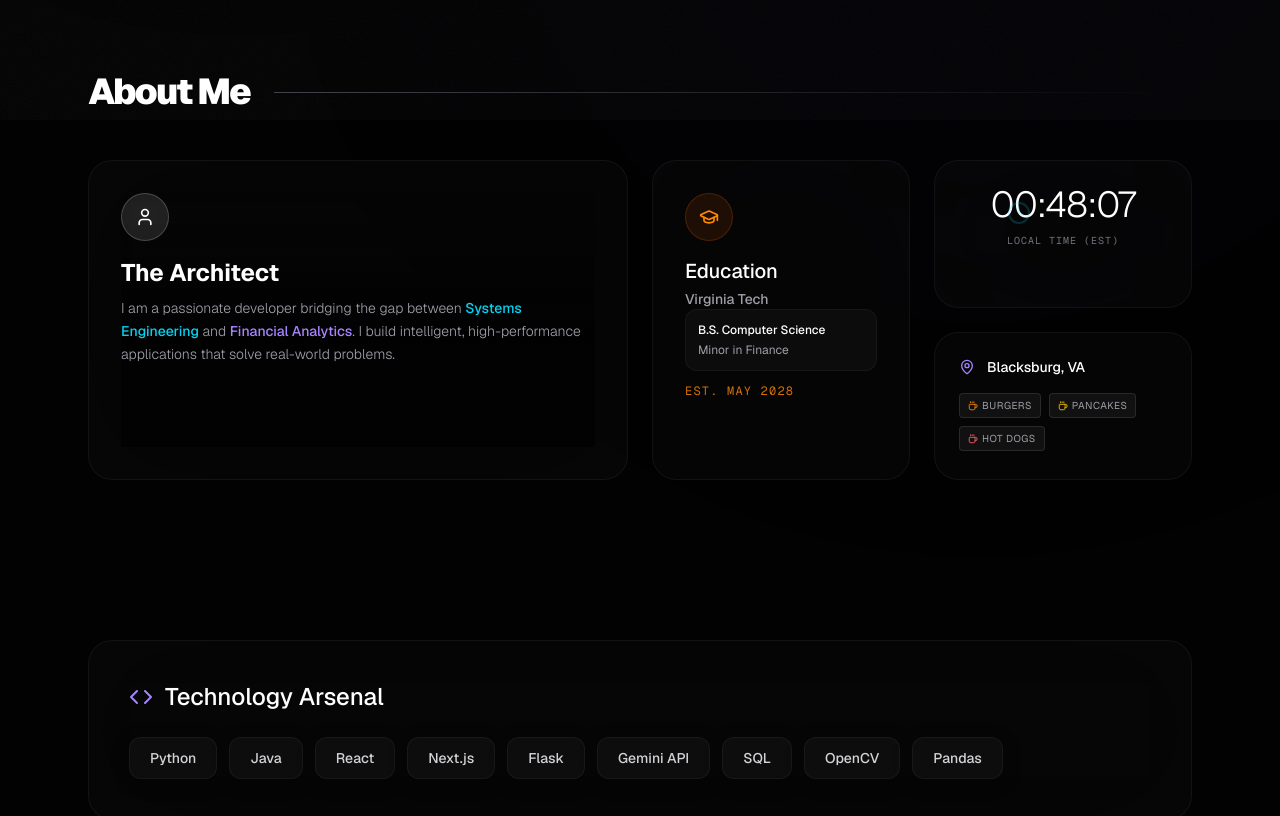
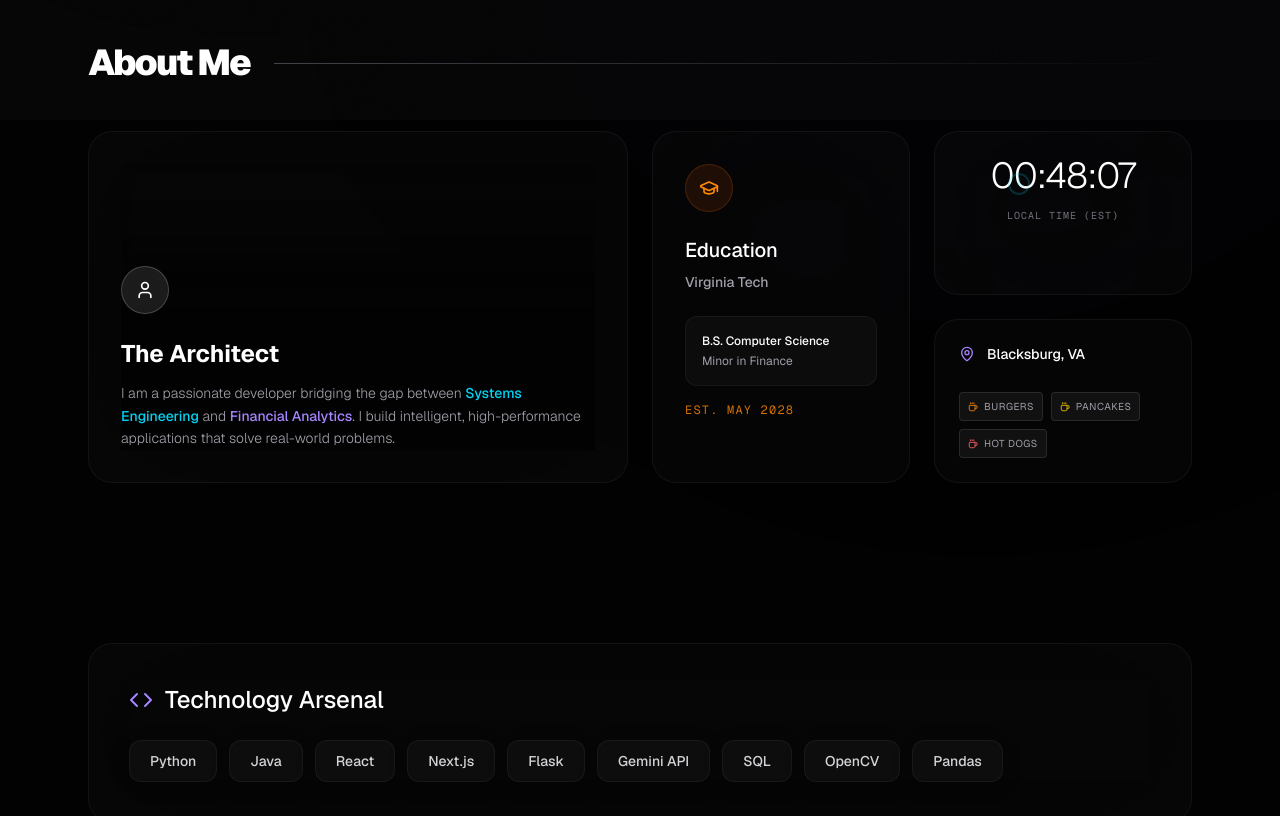
Before and after one commit to HargunSinghGhotra/PersonalWebsite, a Next.js app in the folder hargun-portfolio/: page / in a window 1280 px wide. Shown: the part 680-1496 px from the top of the page. Built offline with nearby package versions, Linux system fonts and the light colour scheme.

Commit message:
Update page.tsx

```diff
--- a/hargun-portfolio/app/page.tsx
+++ b/hargun-portfolio/app/page.tsx
@@ -90,7 +90,8 @@ export default function Portfolio() {
                     </motion.div>
                 </Magnetic>
 
-                <h1 className="text-6xl md:text-[9rem] leading-none font-black tracking-tighter mb-8 bg-gradient-to-b from-white via-zinc-200 to-zinc-800 bg-clip-text text-transparent">
+                {/* RESPONSIVE HERO TEXT FIX */}
+                <h1 className="text-6xl sm:text-7xl md:text-8xl lg:text-[9rem] leading-[0.9] font-black tracking-tighter mb-8 bg-gradient-to-b from-white via-zinc-200 to-zinc-800 bg-clip-text text-transparent">
                     HARGUN<br/>GHOTRA
                 </h1>
 
@@ -103,43 +104,41 @@ export default function Portfolio() {
                 </div>
             </section>
 
-            {/* --- THE NEW ABOUT SECTION --- */}
+            {/* --- THE NEW ABOUT SECTION (RESPONSIVE FIX) --- */}
             <section id="about" className="mb-40">
                 <div className="flex items-center gap-6 mb-12">
                     <h2 className="text-3xl md:text-4xl font-black tracking-tighter">About Me</h2>
                     <div className="h-px flex-1 bg-gradient-to-r from-zinc-700 to-transparent"></div>
                 </div>
 
-                <div className="grid grid-cols-1 md:grid-cols-4 gap-6">
+                <div className="grid grid-cols-1 lg:grid-cols-4 gap-6">
                     {/* Profile & Summary */}
-                    <TiltCard className="md:col-span-2 p-8 h-80 flex flex-col justify-end relative overflow-hidden group">
-                        {/* Placeholder for Profile Picture - Update src later */}
+                    <TiltCard className="lg:col-span-2 p-8 min-h-[22rem] h-full flex flex-col justify-end relative overflow-hidden group">
                         <div className="absolute inset-0 z-0 bg-gradient-to-t from-[#020202] via-[#020202]/80 to-transparent"></div>
-                        {/* Once you have a photo, uncomment the img tag below and place profile.jpg in your public folder */}
                         {/* <img src="/profile.jpg" alt="Hargun Ghotra" className="absolute inset-0 w-full h-full object-cover z-[-1] opacity-40 group-hover:opacity-60 transition-opacity duration-700" /> */}
 
-                        <div className="relative z-10">
-                            <div className="w-12 h-12 rounded-full bg-white/10 flex items-center justify-center mb-4 border border-white/20 backdrop-blur-md">
+                        <div className="relative z-10 mt-auto pt-10">
+                            <div className="w-12 h-12 rounded-full bg-white/10 flex items-center justify-center mb-6 border border-white/20 backdrop-blur-md">
                                 <User size={20} className="text-white" />
                             </div>
-                            <h3 className="text-2xl font-bold text-white mb-2">The Architect</h3>
-                            <p className="text-sm text-zinc-400 leading-relaxed font-light">
+                            <h3 className="text-2xl font-bold text-white mb-3">The Architect</h3>
+                            <p className="text-sm text-zinc-400 leading-relaxed font-light max-w-lg">
                                 I am a passionate developer bridging the gap between <span className="text-cyan-400 font-medium">Systems Engineering</span> and <span className="text-violet-400 font-medium">Financial Analytics</span>. I build intelligent, high-performance applications that solve real-world problems.
                             </p>
                         </div>
                     </TiltCard>
 
                     {/* Education */}
-                    <TiltCard className="md:col-span-1 p-8 h-80 flex flex-col justify-between">
+                    <TiltCard className="lg:col-span-1 p-8 min-h-[22rem] h-full flex flex-col justify-between">
                         <div>
-                            <div className="w-12 h-12 rounded-full bg-orange-500/10 flex items-center justify-center mb-4 border border-orange-500/20 text-orange-400">
+                            <div className="w-12 h-12 rounded-full bg-orange-500/10 flex items-center justify-center mb-6 border border-orange-500/20 text-orange-400">
                                 <GraduationCap size={20} />
                             </div>
-                            <h3 className="text-xl font-medium text-white mb-1">Education</h3>
-                            <p className="text-sm text-zinc-400 font-medium">Virginia Tech</p>
+                            <h3 className="text-xl font-medium text-white mb-2">Education</h3>
+                            <p className="text-sm text-zinc-400 font-medium mb-6">Virginia Tech</p>
                         </div>
-                        <div className="space-y-3">
-                            <div className="text-xs text-zinc-400 bg-white/[0.03] p-3 rounded-xl border border-white/[0.05]">
+                        <div className="space-y-4">
+                            <div className="text-xs text-zinc-400 bg-white/[0.03] p-4 rounded-xl border border-white/[0.05]">
                                 <span className="text-white font-medium block mb-1">B.S. Computer Science</span>
                                 Minor in Finance
                             </div>
@@ -150,29 +149,29 @@ export default function Portfolio() {
                     </TiltCard>
 
                     {/* Live Clock & Vitals */}
-                    <div className="md:col-span-1 flex flex-col gap-6 h-80">
+                    <div className="lg:col-span-1 flex flex-col gap-6 min-h-[22rem] h-full">
                         {/* Clock Widget */}
-                        <TiltCard className="flex-1 p-6 flex flex-col justify-center items-center text-center relative overflow-hidden">
+                        <TiltCard className="flex-1 p-6 flex flex-col justify-center items-center text-center relative overflow-hidden min-h-[10rem]">
                             <Clock size={24} className="text-cyan-400 absolute top-4 left-4 opacity-20" />
                             <LiveClock />
-                            <p className="text-[10px] font-mono text-zinc-500 uppercase tracking-widest mt-2">Local Time (EST)</p>
+                            <p className="text-[10px] font-mono text-zinc-500 uppercase tracking-widest mt-3">Local Time (EST)</p>
                         </TiltCard>
 
                         {/* Location & Fuel */}
-                        <TiltCard className="flex-1 p-6 flex flex-col justify-center">
-                            <div className="flex items-center gap-3 mb-2">
-                                <MapPin size={16} className="text-violet-400" />
+                        <TiltCard className="flex-1 p-6 flex flex-col justify-center min-h-[10rem]">
+                            <div className="flex items-center gap-3 mb-4">
+                                <MapPin size={16} className="text-violet-400 shrink-0" />
                                 <span className="text-sm font-medium text-white">Blacksburg, VA</span>
                             </div>
-                            <div className="flex flex-wrap gap-2 mt-2">
-                                <span className="text-[10px] uppercase tracking-wider bg-white/5 border border-white/10 px-2 py-1 rounded text-zinc-400 flex items-center gap-1">
-                                    <Coffee size={10} className="text-orange-400"/> Burgers
+                            <div className="flex flex-wrap gap-2 mt-auto">
+                                <span className="text-[10px] uppercase tracking-wider bg-white/5 border border-white/10 px-2 py-1.5 rounded text-zinc-400 flex items-center gap-1.5">
+                                    <Coffee size={10} className="text-orange-400 shrink-0"/> Burgers
                                 </span>
-                                <span className="text-[10px] uppercase tracking-wider bg-white/5 border border-white/10 px-2 py-1 rounded text-zinc-400 flex items-center gap-1">
-                                    <Coffee size={10} className="text-yellow-400"/> Pancakes
+                                <span className="text-[10px] uppercase tracking-wider bg-white/5 border border-white/10 px-2 py-1.5 rounded text-zinc-400 flex items-center gap-1.5">
+                                    <Coffee size={10} className="text-yellow-400 shrink-0"/> Pancakes
                                 </span>
-                                <span className="text-[10px] uppercase tracking-wider bg-white/5 border border-white/10 px-2 py-1 rounded text-zinc-400 flex items-center gap-1">
-                                    <Coffee size={10} className="text-red-400"/> Hot Dogs
+                                <span className="text-[10px] uppercase tracking-wider bg-white/5 border border-white/10 px-2 py-1.5 rounded text-zinc-400 flex items-center gap-1.5">
+                                    <Coffee size={10} className="text-red-400 shrink-0"/> Hot Dogs
                                 </span>
                             </div>
                         </TiltCard>
@@ -295,7 +294,7 @@ function Preloader() {
                 <motion.div
                     initial={{ opacity: 0, y: 20 }}
                     animate={{ opacity: 1, y: 0 }}
-                    className="absolute text-3xl font-bold tracking-widest text-white mt-32"
+                    className="absolute text-3xl font-bold tracking-widest text-white mt-32 text-center px-4"
                 >
                     HARGUN GHOTRA.
                 </motion.div>
@@ -314,10 +313,10 @@ function LiveClock() {
         return () => clearInterval(timer);
     }, []);
 
-    if (!time) return <div className="text-4xl font-light text-white">--:--:--</div>;
+    if (!time) return <div className="text-3xl sm:text-4xl font-light text-white">--:--:--</div>;
 
     return (
-        <div className="text-3xl md:text-4xl font-light text-white tracking-tight">
+        <div className="text-3xl sm:text-4xl font-light text-white tracking-tight">
             {time.toLocaleTimeString('en-US', { hour12: false, hour: '2-digit', minute: '2-digit', second: '2-digit' })}
         </div>
     );
@@ -407,11 +406,11 @@ function ProjectCard({ title, event, description, tags, delay }: any) {
             viewport={{ once: true, margin: "-50px" }}
             transition={{ duration: 0.8, delay: delay, ease: [0.16, 1, 0.3, 1] }}
         >
-            <TiltCard className="p-8 h-full flex flex-col group cursor-pointer">
+            <TiltCard className="p-8 h-full flex flex-col group cursor-pointer min-h-[20rem]">
                 <div className="relative z-10 flex-1">
                     <div className="flex justify-between items-start mb-6">
                         <p className="text-[10px] font-mono text-cyan-500 uppercase tracking-widest bg-cyan-500/10 px-2 py-1 rounded">{event}</p>
-                        <ChevronRight size={18} className="text-zinc-600 group-hover:text-white transition-all group-hover:translate-x-2 duration-300" />
+                        <ChevronRight size={18} className="text-zinc-600 group-hover:text-white transition-all group-hover:translate-x-2 duration-300 shrink-0 ml-2" />
                     </div>
                     <h3 className="text-2xl font-bold text-zinc-100 mb-4 group-hover:text-cyan-400 transition-colors duration-300">{title}</h3>
                     <p className="text-zinc-400 mb-8 leading-relaxed text-sm font-light">{description}</p>
@@ -454,11 +453,11 @@ function CustomCursor() {
         <>
             <div
                 ref={cursorRef}
-                className="fixed top-0 left-0 w-8 h-8 rounded-full border border-zinc-500 pointer-events-none z-[100] -ml-4 -mt-4 transition-transform ease-out"
+                className="fixed top-0 left-0 w-8 h-8 rounded-full border border-zinc-500 pointer-events-none z-[100] -ml-4 -mt-4 transition-transform ease-out hidden lg:block"
             />
             <div
                 ref={dotRef}
-                className="fixed top-0 left-0 w-1.5 h-1.5 bg-white rounded-full pointer-events-none z-[100] -ml-[3px] -mt-[3px]"
+                className="fixed top-0 left-0 w-1.5 h-1.5 bg-white rounded-full pointer-events-none z-[100] -ml-[3px] -mt-[3px] hidden lg:block"
             />
         </>
     );
```
